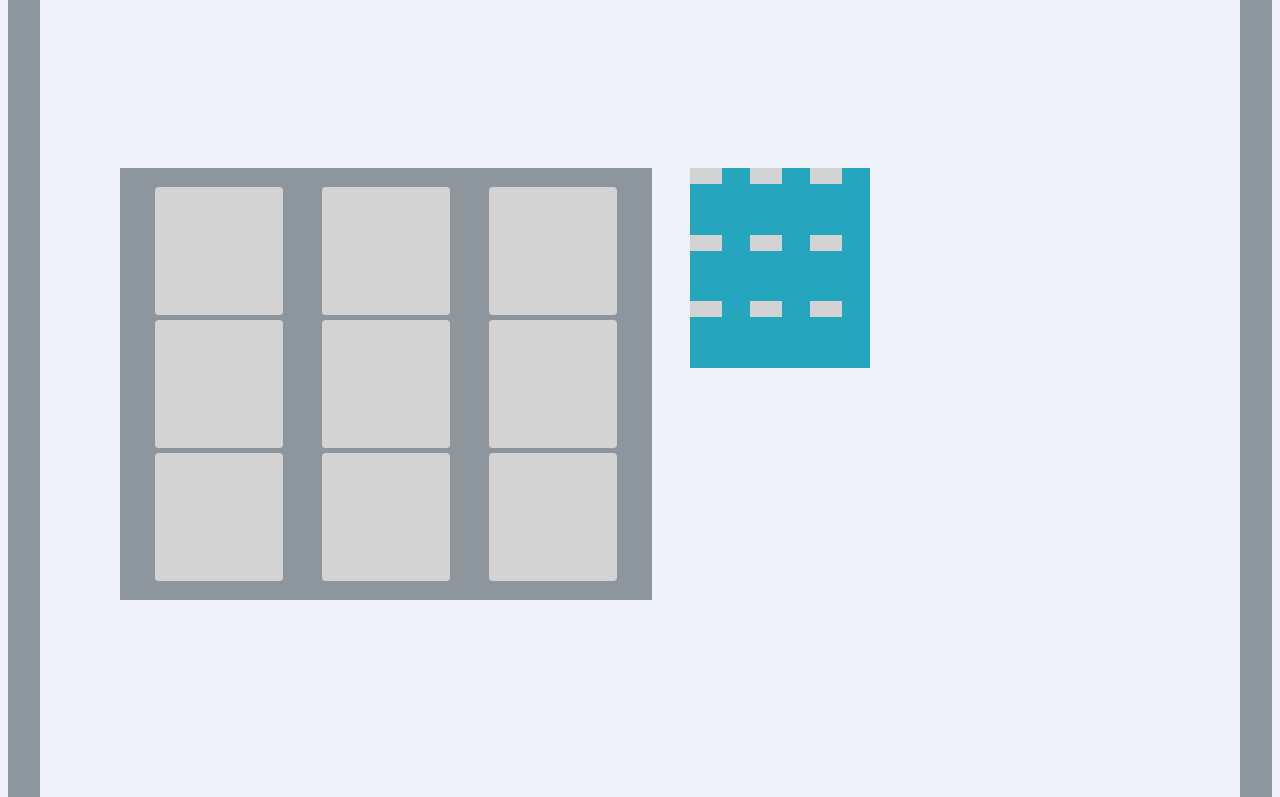
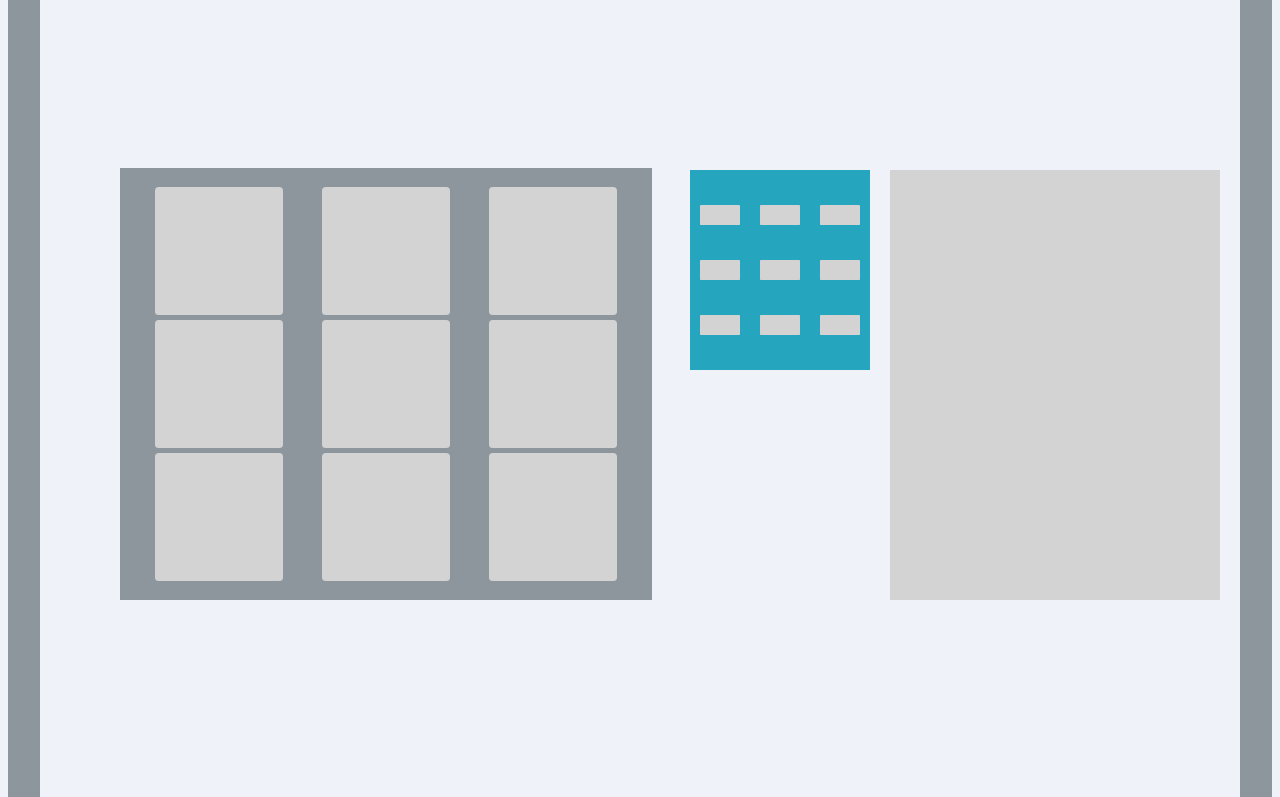
Before and after one commit to AdieDevStore/drum-machine, a React (Vite) app: page / in a window 1280 px wide. Shown: the part 491-1288 px from the top of the page. Built offline with nearby package versions, Linux system fonts and the light colour scheme.

Commit message:
builing out rest of layout

```diff
--- a/src/styles/mpcbody.css
+++ b/src/styles/mpcbody.css
@@ -34,7 +34,9 @@
     grid-template-columns: 1fr 1fr 1fr;
     height: 400px;
     width: 500px;
+    justify-content: space-evenly;
     justify-items: center;
+    align-content: space-evenly;
     align-items: center;
     margin: 0 auto;
 }
@@ -49,10 +51,11 @@
 
 .misc-buttons {
     position: relative;
-    height: 350px;
-    width: 190px;
-    left: 1000px;
-    top : 400px;
+    height: 430px;
+    width: 330px;
+    left: 850px;
+    top : 390px;
+    background-color: lightgray;
 }
 
 .etc-container{
@@ -64,7 +67,7 @@
 .blue-block {
     position: relative;
     left: 650px;
-    top: 38px;
+    top: -40px;
     background-color: #25a5be;
     height: 200px;
     width: 180px;
@@ -72,6 +75,10 @@
 
 .blue-container{
     display: grid;
+    justify-content: space-evenly;
+    justify-items: center;
+    align-content: space-evenly;
+    align-items: center;
     grid-template-columns: 1fr 1fr 1fr;
     margin: 0 auto;
     height: 100%;
@@ -80,6 +87,7 @@
 
 .blue-block #blue-1{
     background-color: lightgrey;
-    height: 16px;
-    width: 32px;
+    height: 20px;
+    width: 40px;
+    border-radius: 2%;
 }
```
